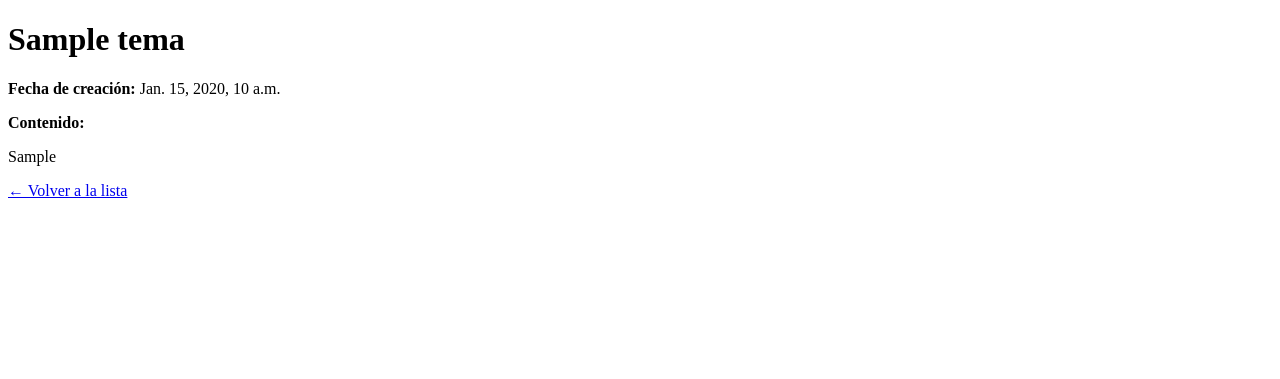
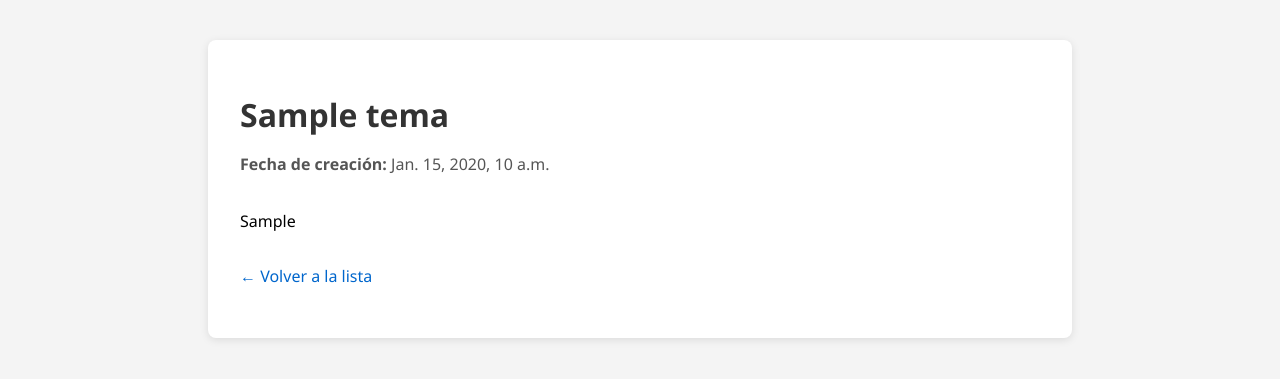
Before and after one commit to franciscodavidtoro/securepixelBackend, a Django app: template templates/Tema_detail.html in a window 1280 px wide. Shown: the top 379 px of the page. Run offline with Django 5.2, Linux system fonts and the light colour scheme; the template is opened without the code that fills it: most values are stand-ins (such as "Sample title", 1, 10 or a date in 2020).

Commit message:
mejorando la vista de temas

```diff
--- a/templates/Tema_detail.html
+++ b/templates/Tema_detail.html
@@ -1,15 +1,104 @@
+
+
+
+
+
 <!-- templates/temas/Tema_detail.html -->
 <!DOCTYPE html>
-<html>
+<html lang="es">
 <head>
-    <title>Detalle del Tema</title>
+    <meta charset="UTF-8">
+    <title>{{ Tema.titulo }} - Detalle del Tema</title>
+    <meta name="viewport" content="width=device-width, initial-scale=1.0">
+    <style>
+        body {
+            font-family: "Segoe UI", Roboto, sans-serif;
+            background-color: #f4f4f4;
+            margin: 0;
+            padding: 0;
+        }
+
+        .container {
+            max-width: 800px;
+            margin: 40px auto;
+            background-color: #fff;
+            padding: 2rem;
+            border-radius: 8px;
+            box-shadow: 0 2px 8px rgba(0,0,0,0.1);
+        }
+
+        h1 {
+            color: #333;
+            margin-bottom: 0.5em;
+        }
+
+        p {
+            color: #555;
+            line-height: 1.6;
+        }
+
+        a {
+            color: #0066cc;
+            text-decoration: none;
+        }
+
+        a:hover {
+            text-decoration: underline;
+        }
+
+        .contenido-markdown {
+            margin-top: 2rem;
+        }
+
+        .contenido-markdown pre {
+            background: #1e1e1e;
+            color: #eee;
+            padding: 1rem;
+            overflow-x: auto;
+            border-radius: 5px;
+        }
+
+        .contenido-markdown code {
+            font-family: "Courier New", monospace;
+        }
+
+        blockquote {
+            margin: 1em 0;
+            padding-left: 1em;
+            border-left: 4px solid #ccc;
+            color: #666;
+            font-style: italic;
+        }
+
+        table {
+            border-collapse: collapse;
+            width: 100%;
+            margin-top: 1em;
+        }
+
+        th, td {
+            border: 1px solid #ccc;
+            padding: 0.5em;
+            text-align: left;
+        }
+
+        th {
+            background-color: #f0f0f0;
+        }
+    </style>
 </head>
 <body>
-    <h1>{{ Tema.titulo }}</h1>
-    <p><strong>Fecha de creación:</strong> {{ Tema.created_at }}</p>
-    <p><strong>Contenido:</strong></p>
-    <p>{{ Tema.formatted_markdown|safe }}</p>
+    <div class="container">
+        <h1>{{ Tema.titulo }}</h1>
+        <p><strong>Fecha de creación:</strong> {{ Tema.created_at }}</p>
 
-    <a href="{% url 'tema-list' %}">← Volver a la lista</a>
+        <div class="contenido-markdown">
+            {{ Tema.formatted_markdown|safe }}
+        </div>
+
+        <p style="margin-top: 2rem;">
+            <a href="{% url 'tema-list' %}">← Volver a la lista</a>
+        </p>
+    </div>
 </body>
 </html>
```
